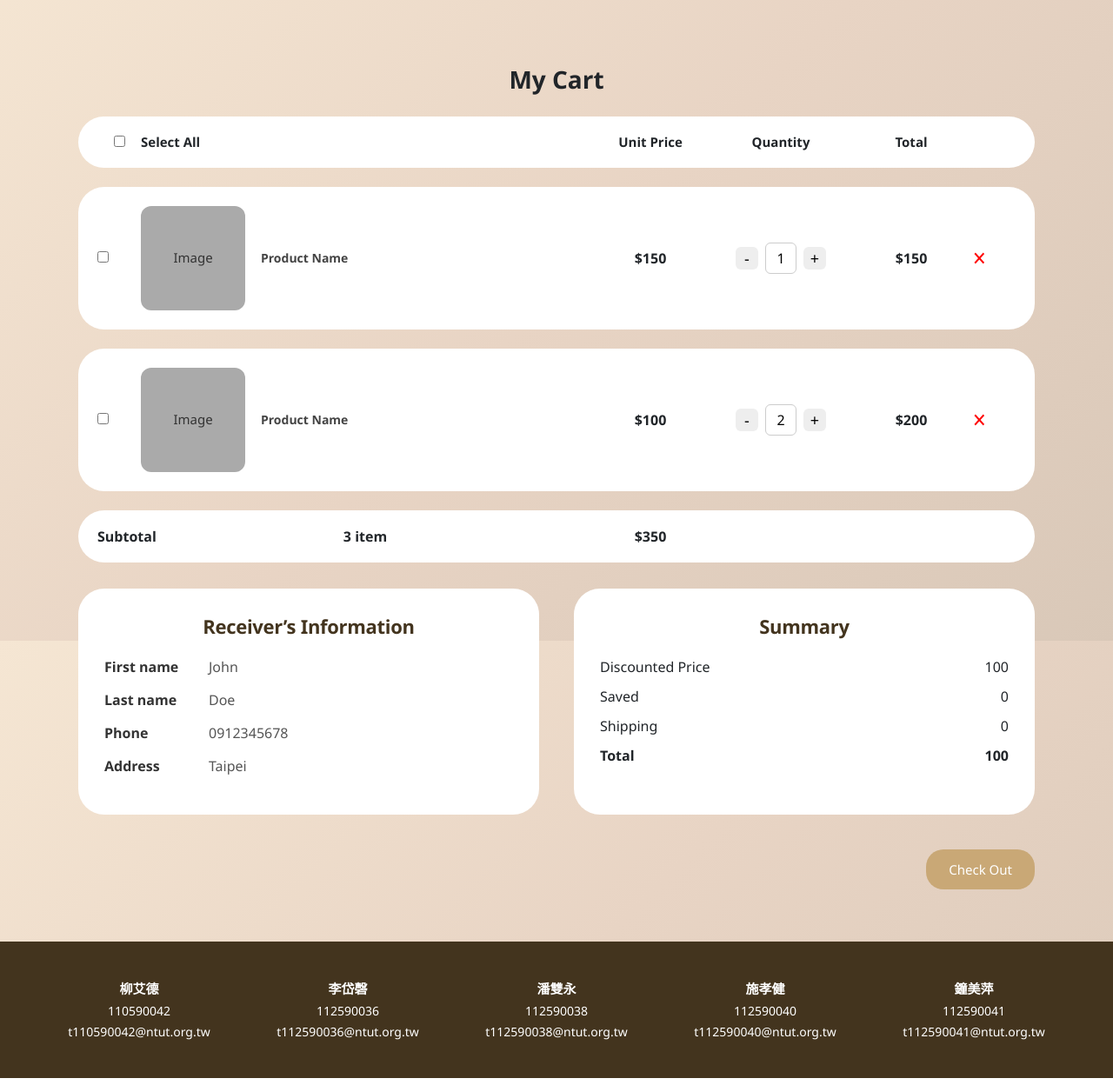
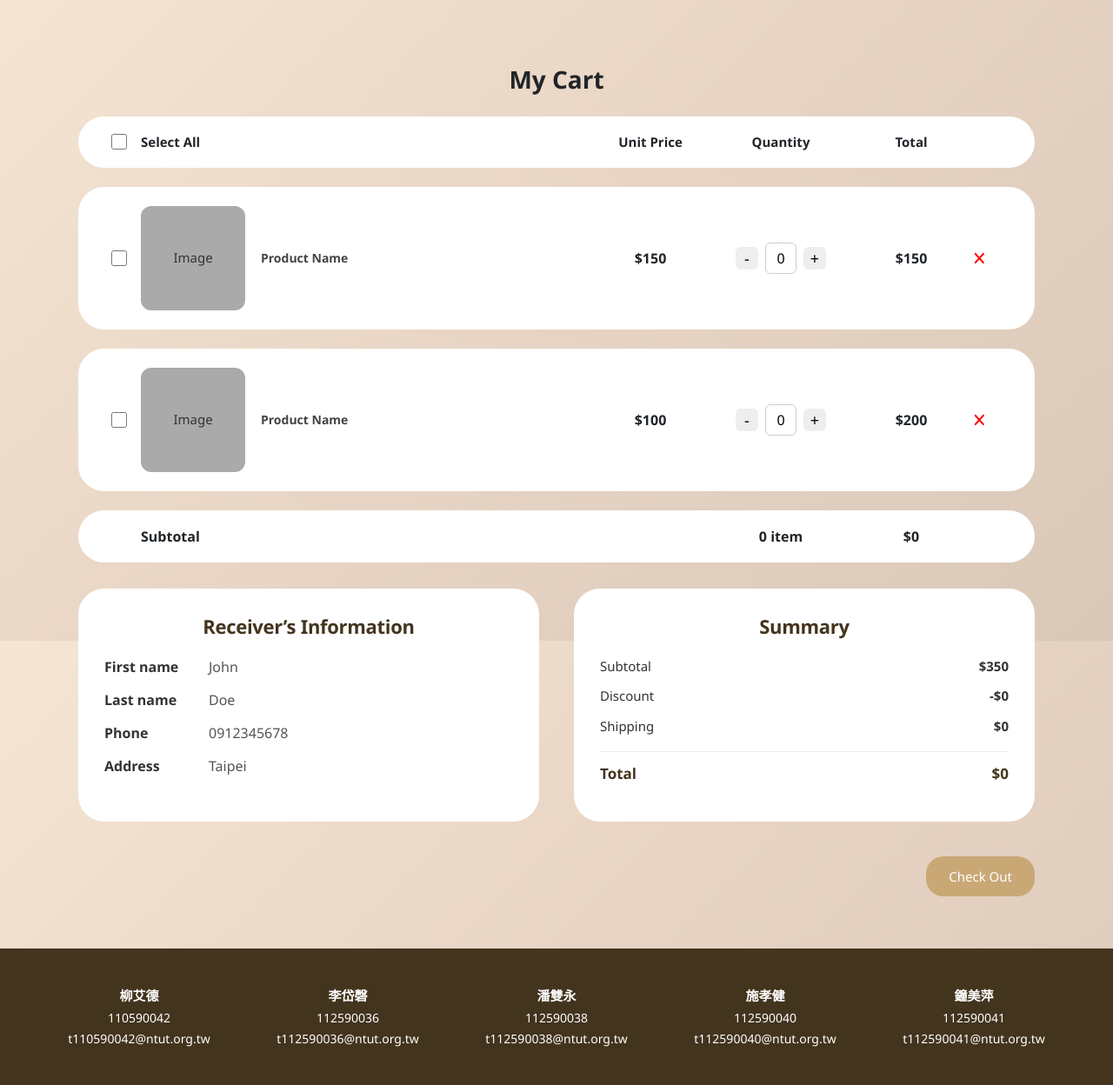
Before and after one commit to psyPan/e-commerce-platform, a Flask app: page /my_cart in a window 1280 px wide. Shown: the part 63-1311 px from the top of the page at 87% size. Run offline with Flask 3, Linux system fonts and the light colour scheme.

Commit message:
Created all user dashboard

```diff
--- a/flask_store/static/style/my_cart.css
+++ b/flask_store/static/style/my_cart.css
@@ -42,14 +42,21 @@
 .cart-subtotal {
     display: grid;
     grid-template-columns:
-        50px minmax(260px,1fr) 140px 160px 140px 50px;
+        50px                 /* checkbox */
+        minmax(260px, 1fr)   /* product */
+        140px                /* unit price */
+        160px                /* quantity */
+        140px                /* total */
+        50px;                /* delete */
+
     align-items: center;
-
     background: white;
     border-radius: 30px;
     padding: 18px 22px;
+    margin-bottom: 30px;
     font-weight: 600;
 }
+
 
 .cart-header,
 .cart-item,
@@ -283,3 +290,47 @@
         50px;                /* delete */
     align-items: center;
 }
+
+.summary-card {
+    background: white;
+    border-radius: 30px;
+    padding: 30px;
+    font-family: 'Segoe UI', Tahoma, Geneva, Verdana, sans-serif;
+}
+
+.summary-row {
+    display: flex;
+    justify-content: space-between;
+    margin: 12px 0;
+    font-size: 15px;
+    color: #333;
+}
+
+.summary-row span:last-child {
+    font-weight: 600;
+}
+
+.summary-row.total {
+    margin-top: 18px;
+    padding-top: 12px;
+    border-top: 1px solid #eee;
+    font-size: 17px;
+    font-weight: 700;
+    color: #43341e;
+}
+
+.col-check {
+    display: flex;
+    align-items: center;
+    justify-content: center;
+}
+
+.col-check input[type="checkbox"] {
+    width: 18px;
+    height: 18px;
+    cursor: pointer;
+}
+
+.col-check input[type="checkbox"] {
+    accent-color: #43341e; /* warna coklat theme kamu */
+}
--- a/flask_store/templates/my_cart.html
+++ b/flask_store/templates/my_cart.html
@@ -22,7 +22,9 @@
 
     <!-- HEADER -->
     <div class="cart-header">
-        <div class="col-check"><input type="checkbox"></div>
+        <div class="col-check">
+            <input type="checkbox" id="select-all">
+        </div>
         <div class="col-product">Select All</div>
         <div class="col-price">Unit Price</div>
         <div class="col-qty">Quantity</div>
@@ -31,9 +33,10 @@
     </div>
 
     <!-- ITEM -->
-    <div class="cart-item">
-        <div class="col-check"><input type="checkbox"></div>
-
+    <div class="cart-item" data-price="150">
+        <div class="col-check">
+            <input type="checkbox" class="item-checkbox">
+        </div>
         <div class="col-product product-info">
             <div class="product-img">Image</div>
             <div class="product-name">Product Name</div>
@@ -43,7 +46,7 @@
 
         <div class="col-qty qty-box">
             <button>-</button>
-            <input type="text" value="1">
+            <input type="text" value="0">
             <button>+</button>
         </div>
 
@@ -54,8 +57,10 @@
         </div>
     </div>
 
-    <div class="cart-item">
-        <div class="col-check"><input type="checkbox"></div>
+    <div class="cart-item" data-price="100">
+        <div class="col-check">
+            <input type="checkbox" class="item-checkbox">
+        </div>
 
         <div class="col-product product-info">
             <div class="product-img">Image</div>
@@ -66,7 +71,7 @@
 
         <div class="col-qty qty-box">
             <button>-</button>
-            <input type="text" value="2">
+            <input type="text" value="0">
             <button>+</button>
         </div>
 
@@ -79,9 +84,12 @@
 
     <!-- SUBTOTAL -->
     <div class="cart-subtotal">
-        <span>Subtotal</span>
-        <div style="text-align:center;">3 item</div>
-        <div style="text-align:center;">$350</div>
+        <div></div> <!-- checkbox kosong -->
+        <div>Subtotal</div>
+        <div></div> <!-- unit price kosong -->
+        <div style="text-align:center;" id="subtotal-items">7 items</div>
+        <div style="text-align:center;" id="subtotal-price">$950</div>
+        <div></div> <!-- delete kosong -->
     </div>
 
     <!-- BOTTOM SECTION -->
@@ -114,11 +122,28 @@
 
         <div class="summary-card">
             <h3>Summary</h3>
-            <p><span>Discounted Price</span><span>100</span></p>
-            <p><span>Saved</span><span>0</span></p>
-            <p><span>Shipping</span><span>0</span></p>
-            <p class="total"><span>Total</span><span>100</span></p>
+
+            <div class="summary-row">
+                <span>Subtotal</span>
+                <span id="summary-subtotal">$350</span>
+            </div>
+
+            <div class="summary-row">
+                <span>Discount</span>
+                <span id="summary-discount">-$0</span>
+            </div>
+
+            <div class="summary-row">
+                <span>Shipping</span>
+                <span id="summary-shipping">$0</span>
+            </div>
+
+            <div class="summary-row total">
+                <span>Total</span>
+                <span id="summary-total">$350</span>
+            </div>
         </div>
+
 
     </div>
 
@@ -126,5 +151,96 @@
         <button class="checkout-btn">Check Out</button>
     </div>
 
+    <script>
+        function updateCart() {
+            let items = document.querySelectorAll(".cart-item");
+            let totalQty = 0;
+            let totalPrice = 0;
+
+            items.forEach(item => {
+                const checkbox = item.querySelector(".item-checkbox");
+                const price = parseInt(item.dataset.price);
+                const qtyInput = item.querySelector(".qty-box input");
+                const qty = parseInt(qtyInput.value);
+
+                if (!checkbox || checkbox.checked) {
+                    const itemTotal = price * qty;
+                    item.querySelector(".col-total").innerText = `$${itemTotal}`;
+
+                    totalQty += qty;
+                    totalPrice += itemTotal;
+                }
+            });
+
+
+            document.getElementById("subtotal-items").innerText =
+                `${totalQty} item${totalQty > 1 ? "s" : ""}`;
+
+            document.getElementById("subtotal-price").innerText = `$${totalPrice}`;
+            document.getElementById("summary-total").innerText = `$${totalPrice}`;
+        }
+
+        /* PLUS / MINUS BUTTON */
+        document.querySelectorAll(".qty-box").forEach(box => {
+            const input = box.querySelector("input");
+            const minus = box.querySelector("button:first-child");
+            const plus = box.querySelector("button:last-child");
+
+            minus.onclick = () => {
+                let val = parseInt(input.value);
+                if (val > 1) {
+                    input.value = val - 1;
+                    updateCart();
+                }
+            };
+
+            plus.onclick = () => {
+                input.value = parseInt(input.value) + 1;
+                updateCart();
+            };
+
+            input.onchange = updateCart;
+        });
+
+        /* DELETE ITEM */
+        document.querySelectorAll(".delete-btn").forEach(btn => {
+            btn.onclick = () => {
+                btn.closest(".cart-item").remove();
+                updateCart();
+            };
+        });
+
+        /* INIT */
+        updateCart();
+        </script>
+
+<script>
+    /* =========================
+       SELECT ALL CHECKBOX
+    ========================= */
+    const selectAll = document.getElementById("select-all");
+
+    function syncSelectAll() {
+        const items = document.querySelectorAll(".item-checkbox");
+        const checkedItems = document.querySelectorAll(".item-checkbox:checked");
+
+        selectAll.checked = items.length === checkedItems.length && items.length > 0;
+    }
+
+    selectAll.addEventListener("change", () => {
+        document.querySelectorAll(".item-checkbox").forEach(cb => {
+            cb.checked = selectAll.checked;
+        });
+    });
+
+    /* item checkbox change */
+    document.addEventListener("change", (e) => {
+        if (e.target.classList.contains("item-checkbox")) {
+            syncSelectAll();
+        }
+    });
+    </script>
+
+
 </div>
 {% endblock %}
```
